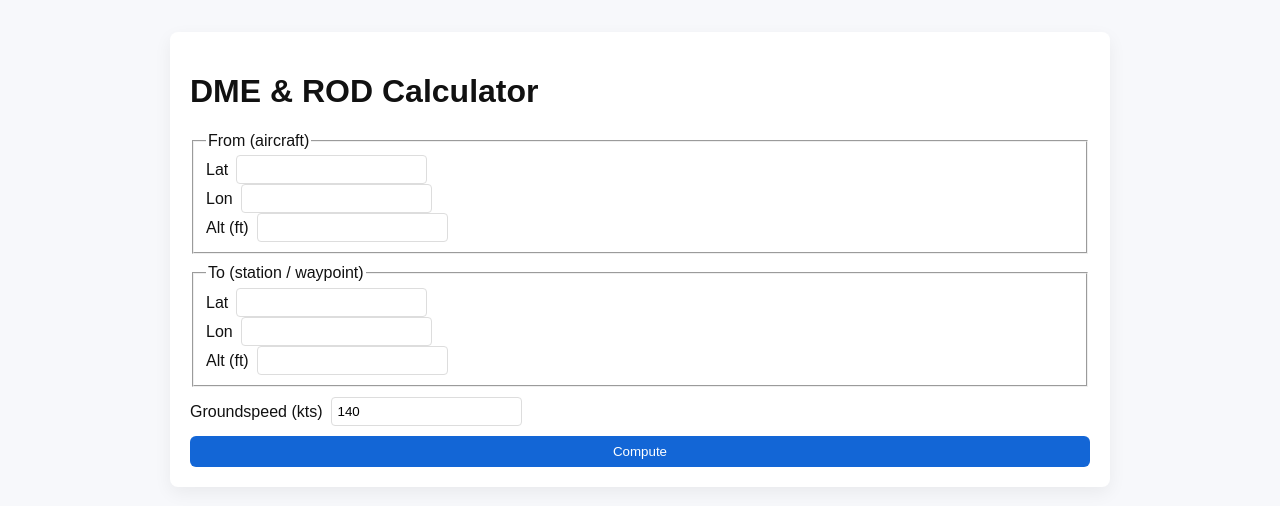
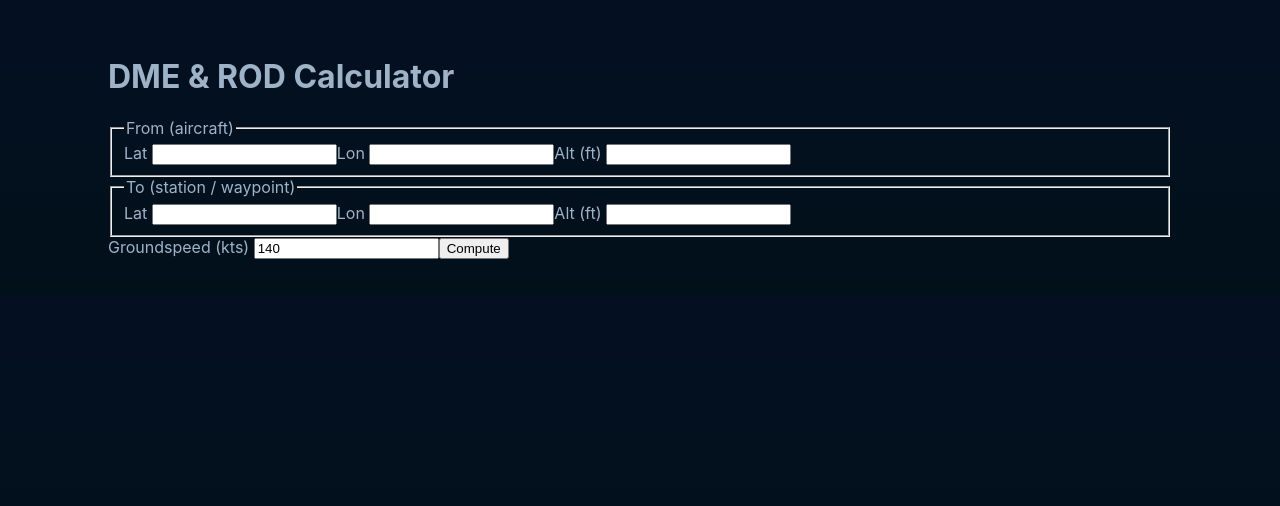
Before and after one commit to Ashu-N26/DME_ROD_Calculator, a React (Vite) app in the folder frontend/: page / in a window 1280 px wide. Shown: the top 506 px of the page. Built offline with nearby package versions, Linux system fonts and the light colour scheme.

Commit message:
Refactor CSS with variables and layout updates

```diff
--- a/frontend/src/styles/styles.css
+++ b/frontend/src/styles/styles.css
@@ -1,8 +1,21 @@
-body{font-family: Arial, Helvetica, sans-serif;background:#f7f8fb;color:#111}
-.container{max-width:900px;margin:32px auto;padding:20px;background:white;border-radius:8px;box-shadow:0 6px 18px rgba(0,0,0,.06)}
-.form{display:grid;gap:10px}
-label{display:flex;gap:8px;align-items:center}
-input{padding:6px;border:1px solid #ddd;border-radius:4px}
-button{padding:8px 12px;border-radius:6px;border:none;background:#1366d6;color:white}
-.results table{width:100%;border-collapse:collapse}
-.results td{padding:8px;border-bottom:1px solid #eee}
+:root{
+  --bg:#071026; --card:#041223; --accent:#00b39f; --muted:#9fb3c8; --text:#dff7f0;
+}
+*{box-sizing:border-box}
+body{margin:0;font-family:Inter,system-ui,Arial;background:linear-gradient(180deg,#041022,#02101a);color:var(--muted)}
+.container{max-width:1100px;margin:18px auto;padding:18px}
+.header{display:flex;justify-content:space-between;align-items:center;margin-bottom:12px}
+.card{background:linear-gradient(180deg,var(--card),#02101a);padding:14px;border-radius:12px;box-shadow:0 6px 18px rgba(0,0,0,0.6)}
+.form-grid{display:grid;grid-template-columns:repeat(2,1fr);gap:12px}
+.field label{display:block;font-size:13px;color:#9fb3c8;margin-bottom:6px}
+input[type="text"],input[type="number"],select{width:100%;padding:8px;border-radius:8px;border:1px solid rgba(255,255,255,0.04);background:rgba(255,255,255,0.02);color:var(--text)}
+.button{background:var(--accent);color:#042628;border:none;padding:10px 14px;border-radius:8px;cursor:pointer;font-weight:700}
+.sdf-row{display:flex;gap:8px;margin-bottom:6px;align-items:center}
+.table-wrap{display:flex;gap:12px;margin-top:12px}
+.dme-table,.rod-table{flex:1}
+table{width:100%;border-collapse:collapse;color:var(--text)}
+th,td{padding:8px;border-bottom:1px solid rgba(255,255,255,0.04);text-align:left}
+th{font-weight:700;color:#cfeee4}
+.alt-bold{font-weight:900;color:#ffffff}
+.small-muted{font-size:13px;color:#8fa7b8}
+.profile-svg{width:100%;height:220px;border-radius:8px;background:linear-gradient(180deg, rgba(0,0,0,0.02), transparent);margin-top:12px}
```
